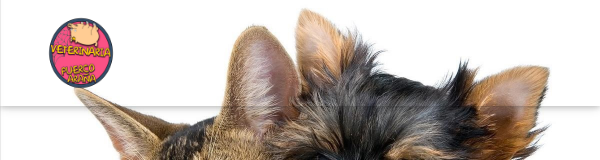
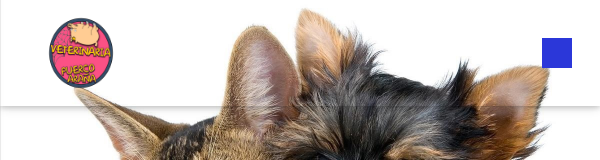
Before and after one commit to Diegolmi/Vet-puercoArania, a React (Create React App) app: page / in a window 600 px wide. Shown: the top 160 px of the page. Built offline with nearby package versions, Linux system fonts and the light colour scheme.

Commit message:
Css de la master

```diff
--- a/src/components/Navbar/styleNav.css
+++ b/src/components/Navbar/styleNav.css
@@ -28,7 +28,13 @@
     }
   }
 
+  @media (min-width:550px) and (max-width:700px) {
+    .navbar-toggler-icon  {
+      background-color: #2b37d9 !important;
 
+
+    }
+  }
 
   @media (min-width:300px) and (max-width:549px) {
     .navbar-toggler-icon  {
@@ -38,6 +44,7 @@
     }
   }
 
+
   @media (min-width:300px) and (max-width:549px) {
     .navbar-collapse  {
       background-color: #68829c !important;
@@ -45,7 +52,13 @@
 
     }
   }
+  @media (min-width:550px) and (max-width:700px) {
+    .navbar-collapse  {
+      background-color: #68829c !important;
 
+
+    }
+  }
 
   @media (min-width:300px) and (max-width:549px) {
     .logo  {
@@ -70,5 +83,5 @@
   .logo {
     height: 80px ;
     width: 130px ;
-    margin: 0;
+
   }
```
